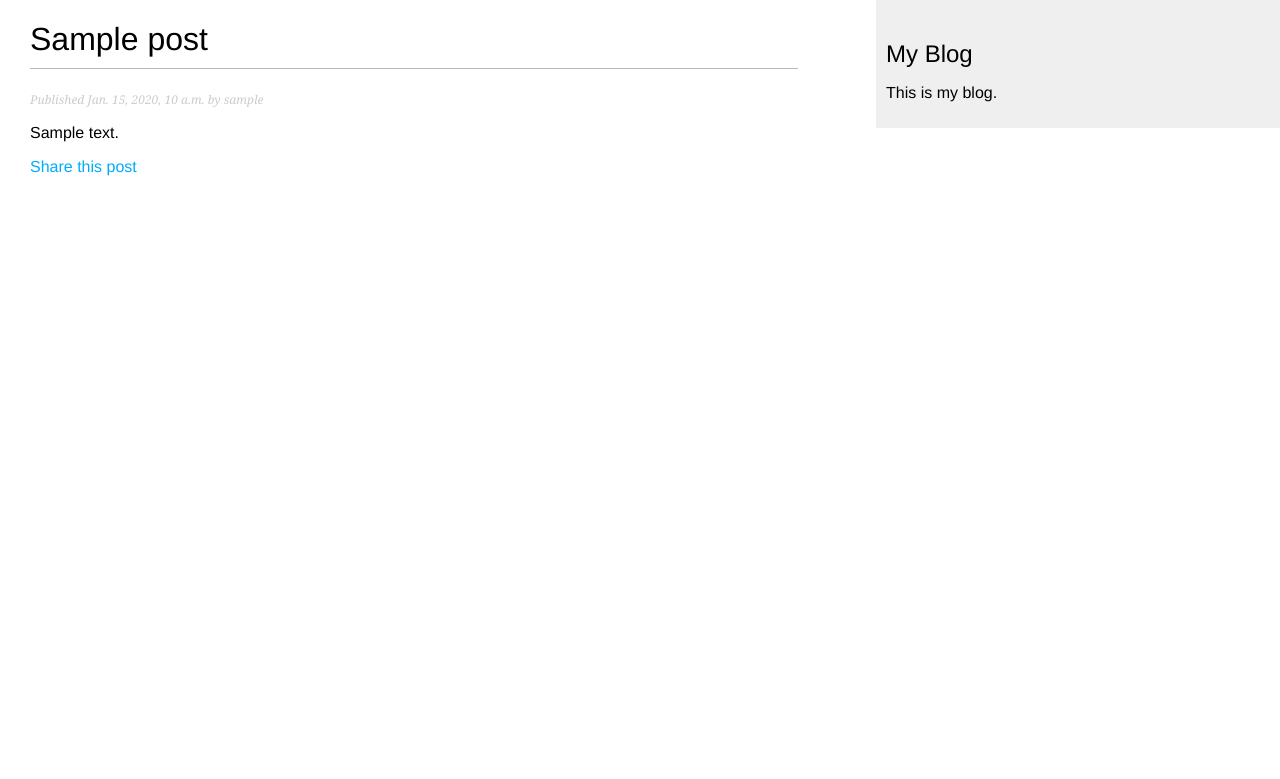
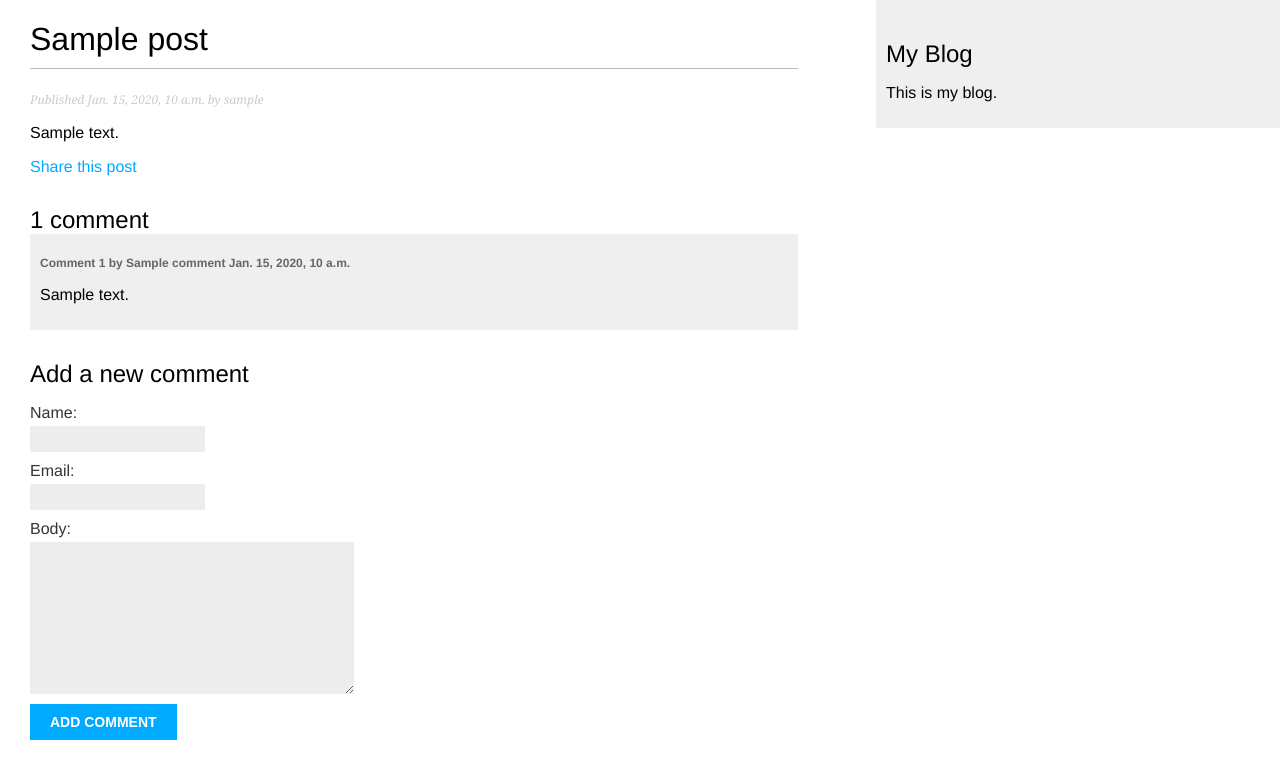
Before and after one commit to Vr3n/django_by_example, a Django app: a page that uses chapter1/mysite/blog/templates/blog/post/detail.html in a window 1280 px wide. Shown: the top 779 px of the page. Run offline with Django 3.2, Linux system fonts and the light colour scheme; tables that the repository leaves empty hold one stand-in row (values such as "Sample post").

Commit message:
Added comment functionality

```diff
--- a/chapter1/mysite/blog/forms.py
+++ b/chapter1/mysite/blog/forms.py
@@ -1,5 +1,6 @@
 from django import forms
 
+from .models import Comment
 # Create your forms here.
 
 
@@ -8,3 +9,9 @@ class EmailPostForm(forms.Form):
     email = forms.EmailField()
     to = forms.EmailField()
     comments = forms.CharField(required=False, widget=forms.Textarea)
+
+
+class CommentForm(forms.ModelForm):
+    class Meta:
+        model = Comment
+        fields = ('name', 'email', 'body')
--- a/chapter1/mysite/blog/models.py
+++ b/chapter1/mysite/blog/models.py
@@ -45,3 +45,20 @@ class Post(models.Model):
             self.publish.day,
             self.slug
         ])
+
+
+class Comment(models.Model):
+    post = models.ForeignKey(
+        Post, on_delete=models.CASCADE, related_name="comments")
+    name = models.CharField(max_length=80)
+    email = models.EmailField()
+    body = models.TextField()
+    created = models.DateTimeField(auto_now_add=True)
+    updated = models.DateTimeField(auto_now=True)
+    active = models.BooleanField(default=True)
+
+    class Meta:
+        ordering = ('created', )
+
+    def __str__(self):
+        return f'Comment by {self.name} on {self.post}'
--- a/chapter1/mysite/blog/templates/blog/post/detail.html
+++ b/chapter1/mysite/blog/templates/blog/post/detail.html
@@ -9,4 +9,34 @@
     </p>
     {{ post.body|linebreaks }}
     <p><a href="{% url 'blog:post_share' post.id %}">Share this post</a></p>
+
+
+
+    {% with comments.count as total_comments  %}
+    <h2>
+        {{ total_comments }} comment {{ total_comments|pluralize }}
+    </h2>
+    {% endwith %}
+    {% for comment in comments %}
+        <div class="comment">
+            <p class="info">Comment {{ forloop.counter }} by {{ comment.name }} {{ comment.created }}
+            </p>
+            {{ comment.body|linebreaks }}
+        </div>
+    {% empty %}
+    <p>There are no comments yet</p>
+    {% endfor %}
+    {% if new_comment %}
+    <h2>Your comment has been added</h2>
+    {% else %}
+    <h2>Add a new comment</h2>
+    <form action="" method="post">
+        {{ comment_form.as_p }}
+        {% csrf_token %}
+        <p><input type="submit" value="Add comment"></p>
+    </form>
+    {% endif %}
+
+
+
 {% endblock content %}
--- a/chapter1/mysite/blog/templates/blog/post/share.html
+++ b/chapter1/mysite/blog/templates/blog/post/share.html
@@ -16,4 +16,6 @@
     </form>
 {% endif %}
 
+<a href="{% url 'blog:post_detail' post.publish.year post.publish.month post.publish.day post.slug %}">Go back</a>
+
 {% endblock content %}
--- a/chapter1/mysite/blog/views.py
+++ b/chapter1/mysite/blog/views.py
@@ -3,7 +3,7 @@ from django.core.mail import send_mail
 from django.shortcuts import render, get_object_or_404
 from django.views.generic import ListView
 
-from .forms import EmailPostForm
+from .forms import EmailPostForm, CommentForm
 from .models import Post
 
 import pdb
@@ -39,8 +39,28 @@ class PostListView(ListView):
 def post_detail(request, year, month, day, post):
     post = get_object_or_404(Post, slug=post, status='published',
                              publish__year=year, publish__month=month, publish__day=day)
+
+    comments = post.comments.filter(active=True)
+
+    new_comment = None
+
+    if request.method == "POST":
+        # A comment was posted.
+        comment_form = CommentForm(data=request.POST)
+        if comment_form.is_valid():
+            # Creating Comment object but won't save it to database.
+            new_comment = comment_form.save(commit=False)
+
+            # assign the current post to the comment.
+            new_comment.post = post
+
+            # Save the comment to database.
+            new_comment.save()
+    else:
+        comment_form = CommentForm()
+
     return render(request, 'blog/post/detail.html', {
-        'post': post
+        'post': post, 'comments': comments, 'new_comment': new_comment, 'comment_form': comment_form
     })
 
 
```
Also changed, not shown: chapter1/mysite/blog/admin.py (+17 -6 lines), chapter1/mysite/blog/migrations/0001_initial.py (deleted), chapter1/mysite/blog/migrations/__init__.py (deleted), 1 other file.
